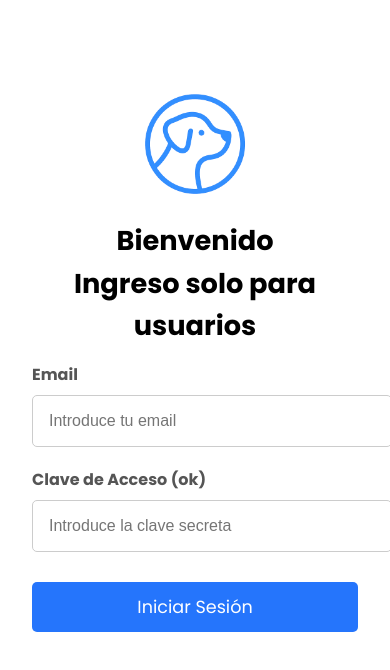
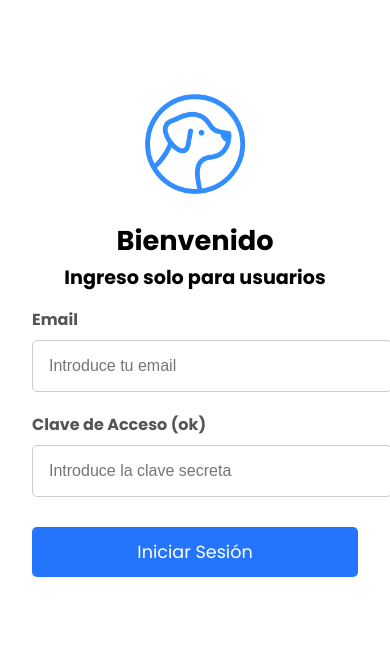
Before and after one commit to GersonAldairr/ProyectoPersonal, a website: page index.html in a window 390 px wide. Drawn offline with Linux system fonts and the light colour scheme.

Commit message:
Login terminado

```diff
--- a/login.css
+++ b/login.css
@@ -118,7 +118,7 @@
   }
 
   .texto-bienvenida h4 {
-    font-size: 1.7rem; /* Ajuste sutil del tamaño */
+    font-size: 1.2rem; /* Ajuste sutil del tamaño */
   }
 
   .input-group input {
```
